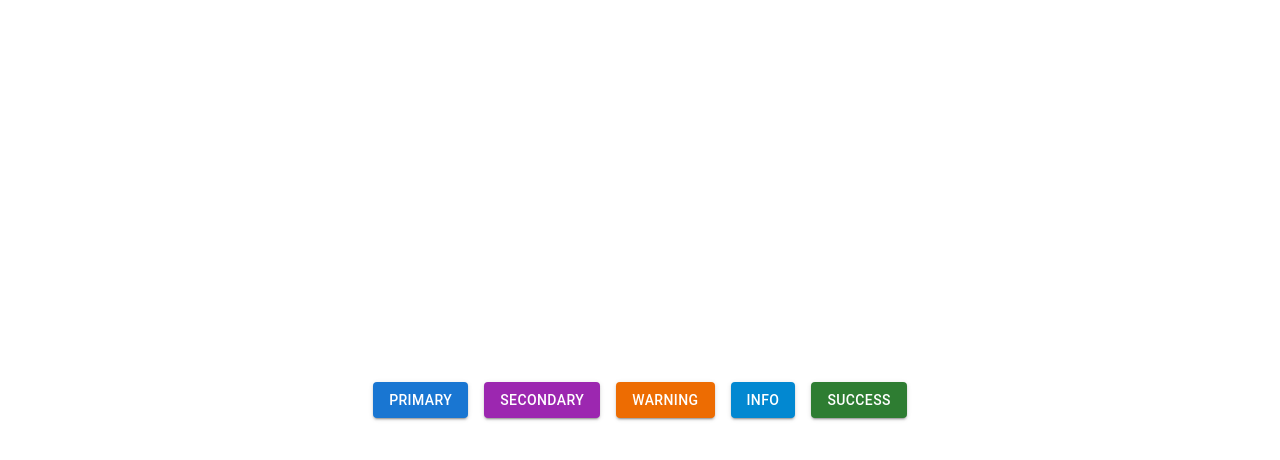
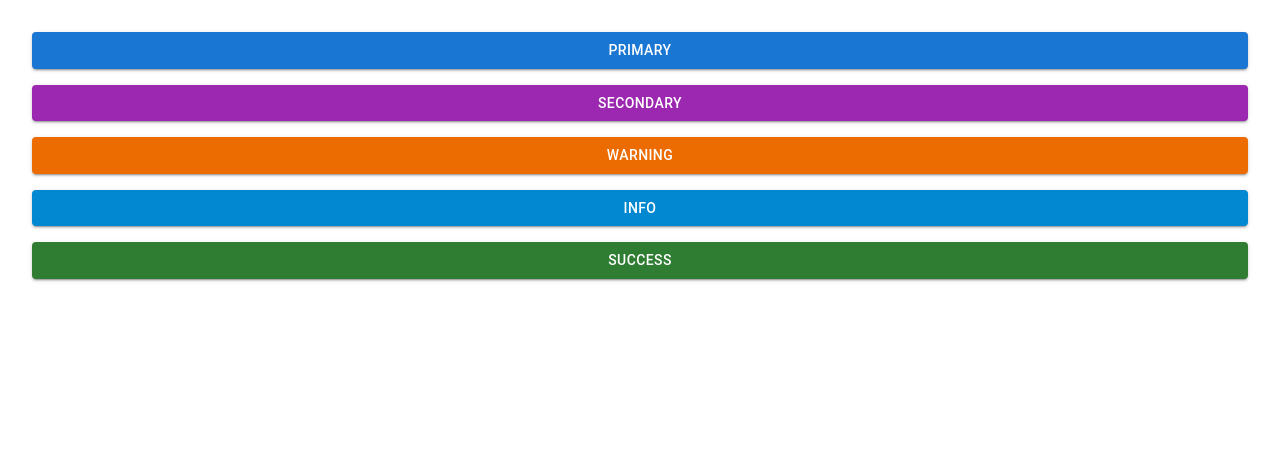
Before and after one commit to sasa9477/home-automation-app, a Next.js app: page / in a window 1280 px wide. Shown: the top 460 px of the page. Built offline with nearby package versions, Linux system fonts and the light colour scheme.

Commit message:
move pages directory into src

```diff
--- a/pages/index.tsx
+++ /dev/null
@@ -1,21 +0,0 @@
-import type { NextPage } from 'next'
-import styles from '../styles/Home.module.css'
-import { Button, Stack } from '@mui/material';
-
-const Home: NextPage = () => {
-  return (
-    <div className={styles.container}>
-      <main className={styles.main}>
-        <Stack direction="row" spacing={2} sx={{ m: 2, p: 2 }}>
-          <Button variant="contained" color="primary">primary</Button>
-          <Button variant="contained" color="secondary">secondary</Button>
-          <Button variant="contained" color="warning">warning</Button>
-          <Button variant="contained" color="info">info</Button>
-          <Button variant="contained" color="success">success</Button>
-        </Stack>
-      </main>
-    </div>
-  )
-}
-
-export default Home
--- /dev/null
+++ b/src/pages/index.tsx
@@ -0,0 +1,18 @@
+import type { NextPage } from 'next'
+import { Button, Stack } from '@mui/material';
+
+const Home: NextPage = () => {
+  return (
+    <main>
+      <Stack spacing={2} sx={{ m: 2, p: 2 }}>
+        <Button variant="contained" color="primary">primary</Button>
+        <Button variant="contained" color="secondary">secondary</Button>
+        <Button variant="contained" color="warning">warning</Button>
+        <Button variant="contained" color="info">info</Button>
+        <Button variant="contained" color="success">success</Button>
+      </Stack>
+    </main>
+  )
+}
+
+export default Home
--- a/tsconfig.json
+++ b/tsconfig.json
@@ -15,6 +15,6 @@
     "jsx": "preserve",
     "incremental": true
   },
-  "include": ["next-env.d.ts", "**/*.ts", "**/*.tsx"],
+  "include": ["next-env.d.ts", "src/**/*.ts", "src/**/*.tsx"],
   "exclude": ["node_modules"]
 }
```
Also changed, not shown: src/pages/_app.tsx (renamed from pages/_app.tsx), src/pages/_document.tsx (renamed from pages/_document.tsx), src/pages/api/hello.ts (renamed from pages/api/hello.ts).
